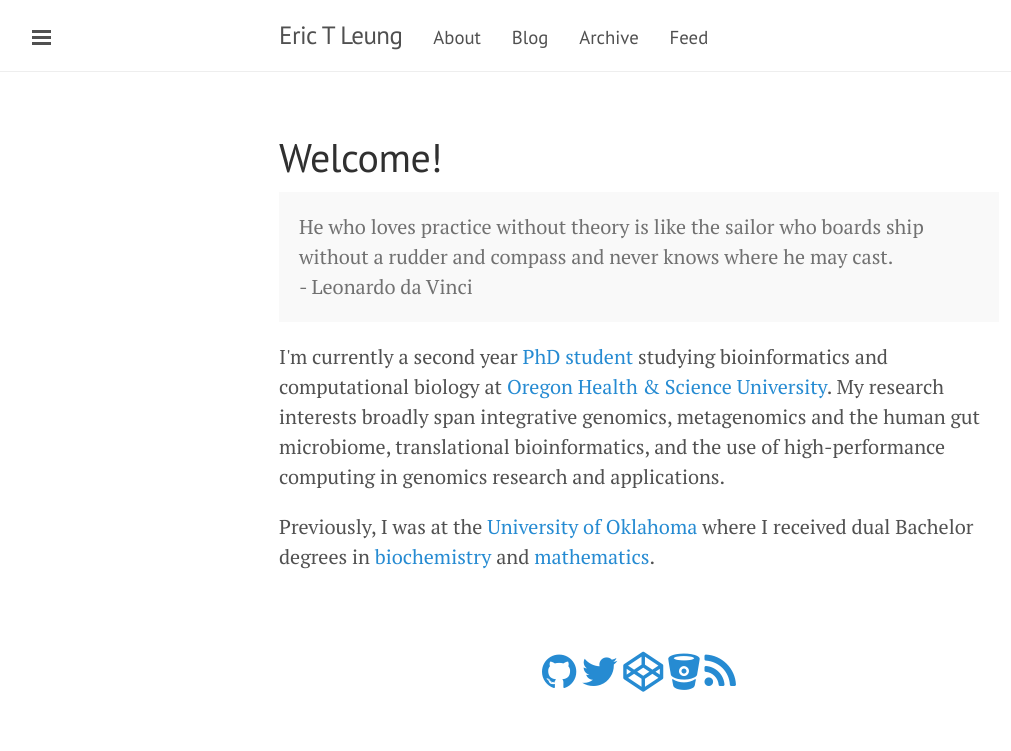
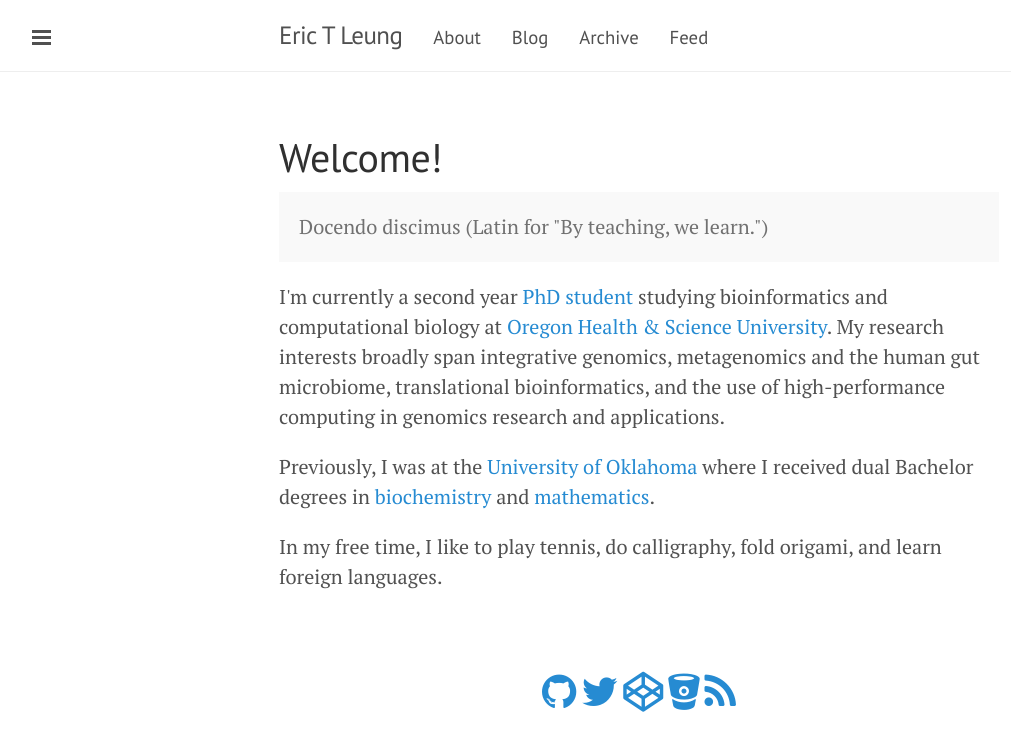
Before and after one commit to erictleung/erictleung.github.io, a Jekyll site: the page built from about.html, in a window 1280 px wide. Shown: the top 751 px of the page, without its empty margins (1-1012 px from the left). Built offline with Jekyll 4.4.1, drawn with Linux system fonts in a browser that asks for light colours; nearby versions of some CDN libraries.

Commit message:
Add hobbies, and change description and quote

```diff
--- a/about.html
+++ b/about.html
@@ -1,14 +1,12 @@
 ---
 layout: page
 title: About
-description: Eric Leung is a PhD student in the Department of Medical Informatics & Clinical Epidemiology at Oregon Health & Science University
+description: Eric Leung is a PhD student in Bioinformatics and Computational Biology
 ---
 
 <h1 class="page-title">Welcome!</h1>
 
-<p class="message">He who loves practice without theory is like the sailor who
-boards ship without a rudder and compass and never knows where he may cast. <br>
-- Leonardo da Vinci</p>
+<p class="message">Docendo discimus (Latin for "By teaching, we learn.")</p>
 
 <p>I'm currently a second year <a href="http://goo.gl/U9RcRX">PhD student</a>
 studying bioinformatics and computational biology at <a
@@ -21,3 +19,6 @@ computing in genomics research and applications.</p>
 Oklahoma</a> where I received dual Bachelor degrees in
 <a href="http://goo.gl/v2MiGW">biochemistry</a> and
 <a href="http://goo.gl/QAkNVE">mathematics</a>.</p>
+
+In my free time, I like to play tennis, do calligraphy, fold origami, and learn
+foreign languages.
```
